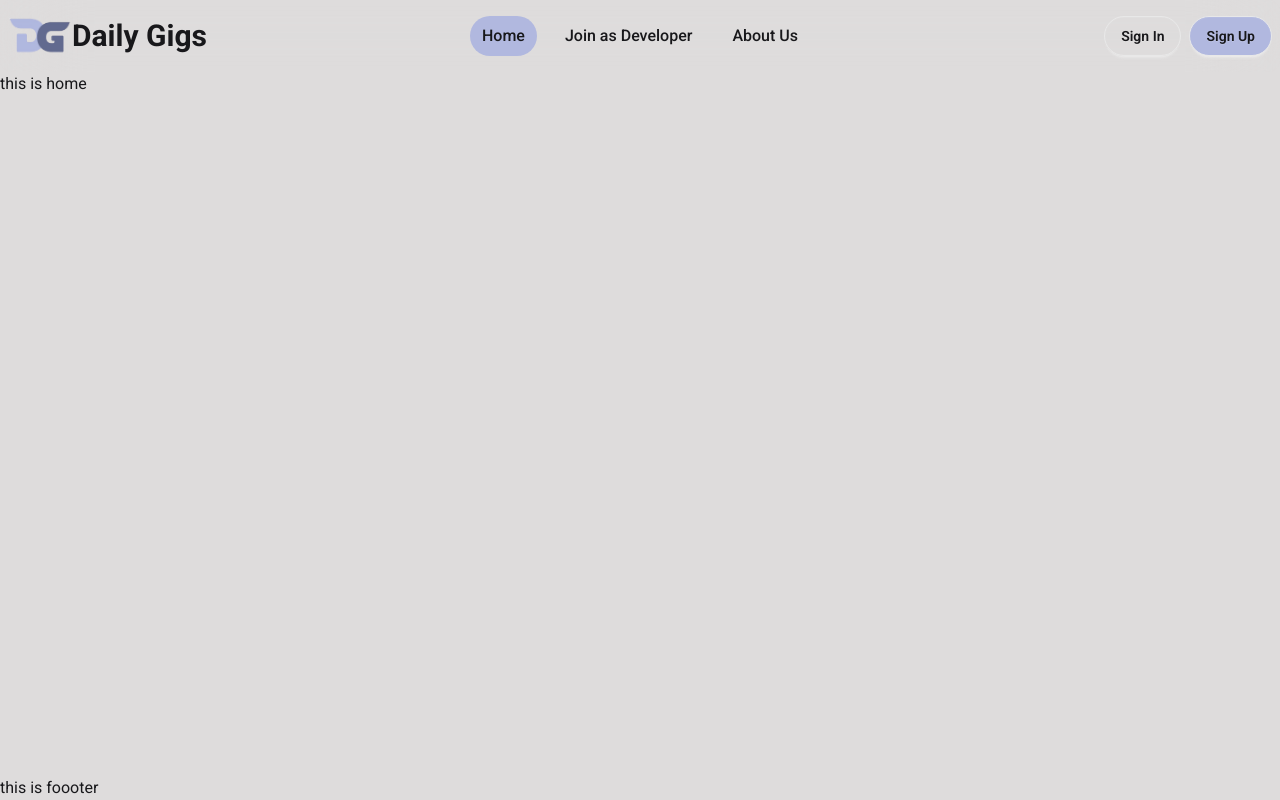
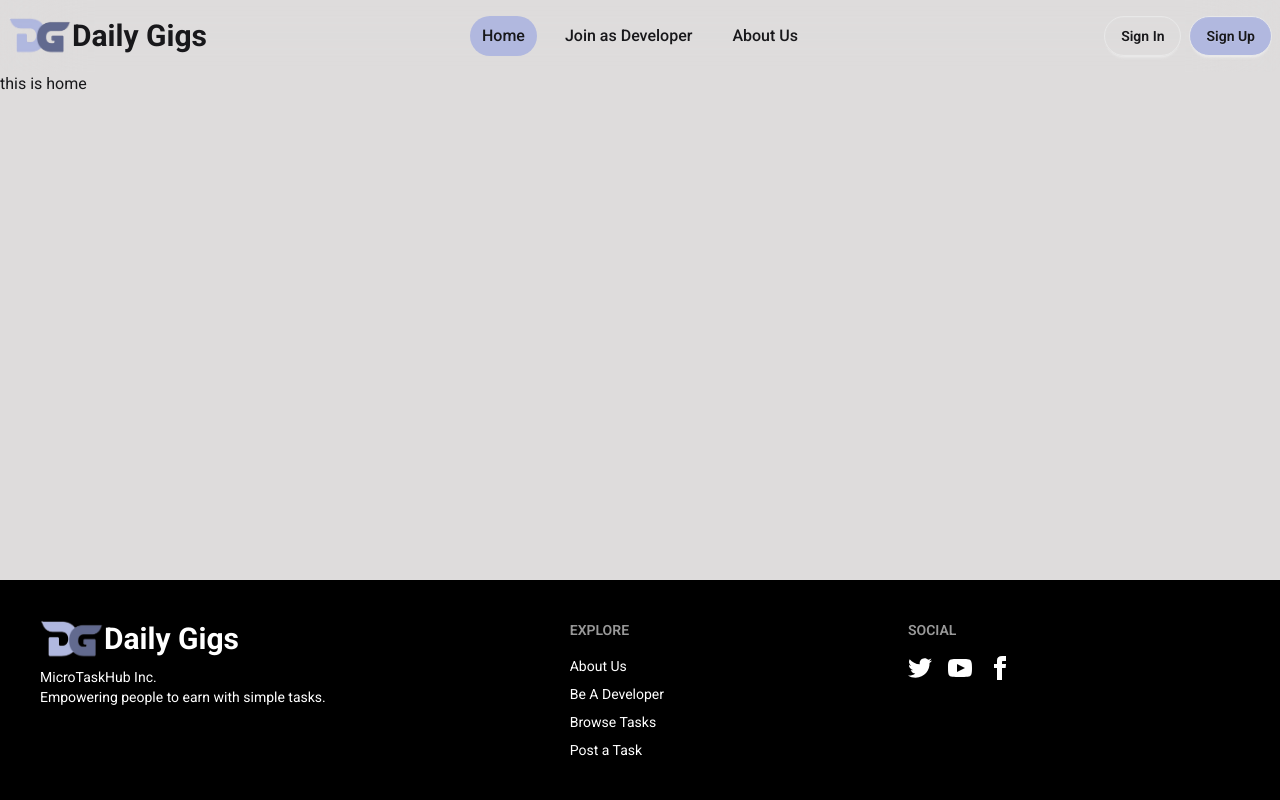
Before and after one commit to FyslAhmd/daily-gigs-client, a React (Vite) app: page / in a window 1280 px wide. Built offline with nearby package versions, Linux system fonts and the light colour scheme; no server answers.

Commit message:
complete footer

```diff
--- a/src/Layout/RootLayout.jsx
+++ b/src/Layout/RootLayout.jsx
@@ -5,7 +5,7 @@
 
 const RootLayout = () => {
   return (
-    <div className="max-w-7xl min-h-screen flex flex-col">
+    <div className="max-w-7xl min-h-screen mx-auto flex flex-col">
       <Navbar />
       <div className="flex-1">
         <Outlet />
--- a/src/Pages/Shared/Footer/Footer.jsx
+++ b/src/Pages/Shared/Footer/Footer.jsx
@@ -1,11 +1,75 @@
-import React from 'react';
+import React from "react";
+import { Link } from "react-router";
+import Logo from "../Logo/Logo";
 
 const Footer = () => {
-    return (
-        <div>
-            this is foooter
+  return (
+    <footer className="footer sm:footer-horizontal bg-black text-white p-10">
+      <aside>
+        <Logo />
+        <p>
+          MicroTaskHub Inc.
+          <br />
+          Empowering people to earn with simple tasks.
+        </p>
+      </aside>
+
+      <nav>
+        <h6 className="footer-title">Explore</h6>
+        <Link to="/about" className="link link-hover">
+          About Us
+        </Link>
+        <Link to="/beADev" className="link link-hover">
+          Be A Developer
+        </Link>
+        <Link to="/tasks" className="link link-hover">
+          Browse Tasks
+        </Link>
+        <Link to="/post-task" className="link link-hover">
+          Post a Task
+        </Link>
+      </nav>
+
+      <nav>
+        <h6 className="footer-title">Social</h6>
+        <div className="grid grid-flow-col gap-4">
+          <a href="https://x.com/FaysalAhmed761" target="_blank">
+            <svg
+              xmlns="http://www.w3.org/2000/svg"
+              width="24"
+              height="24"
+              viewBox="0 0 24 24"
+              className="fill-current"
+            >
+              <path d="M24 4.557c-.883.392-1.832.656-2.828.775 1.017-.609 1.798-1.574 2.165-2.724-.951.564-2.005.974-3.127 1.195-.897-.957-2.178-1.555-3.594-1.555-3.179 0-5.515 2.966-4.797 6.045-4.091-.205-7.719-2.165-10.148-5.144-1.29 2.213-.669 5.108 1.523 6.574-.806-.026-1.566-.247-2.229-.616-.054 2.281 1.581 4.415 3.949 4.89-.693.188-1.452.232-2.224.084.626 1.956 2.444 3.379 4.6 3.419-2.07 1.623-4.678 2.348-7.29 2.04 2.179 1.397 4.768 2.212 7.548 2.212 9.142 0 14.307-7.721 13.995-14.646.962-.695 1.797-1.562 2.457-2.549z"></path>
+            </svg>
+          </a>
+          <a href="https://www.youtube.com/" target="_blank">
+            <svg
+              xmlns="http://www.w3.org/2000/svg"
+              width="24"
+              height="24"
+              viewBox="0 0 24 24"
+              className="fill-current"
+            >
+              <path d="M19.615 3.184c-3.604-.246-11.631-.245-15.23 0-3.897.266-4.356 2.62-4.385 8.816.029 6.185.484 8.549 4.385 8.816 3.6.245 11.626.246 15.23 0 3.897-.266 4.356-2.62 4.385-8.816-.029-6.185-.484-8.549-4.385-8.816zm-10.615 12.816v-8l8 3.993-8 4.007z"></path>
+            </svg>
+          </a>
+          <a href="https://www.facebook.com/Ahmed.Faysal.761" target="_blank">
+            <svg
+              xmlns="http://www.w3.org/2000/svg"
+              width="24"
+              height="24"
+              viewBox="0 0 24 24"
+              className="fill-current"
+            >
+              <path d="M9 8h-3v4h3v12h5v-12h3.642l.358-4h-4v-1.667c0-.955.192-1.333 1.115-1.333h2.885v-5h-3.808c-3.596 0-5.192 1.583-5.192 4.615v3.385z"></path>
+            </svg>
+          </a>
         </div>
-    );
+      </nav>
+    </footer>
+  );
 };
 
 export default Footer;
```
